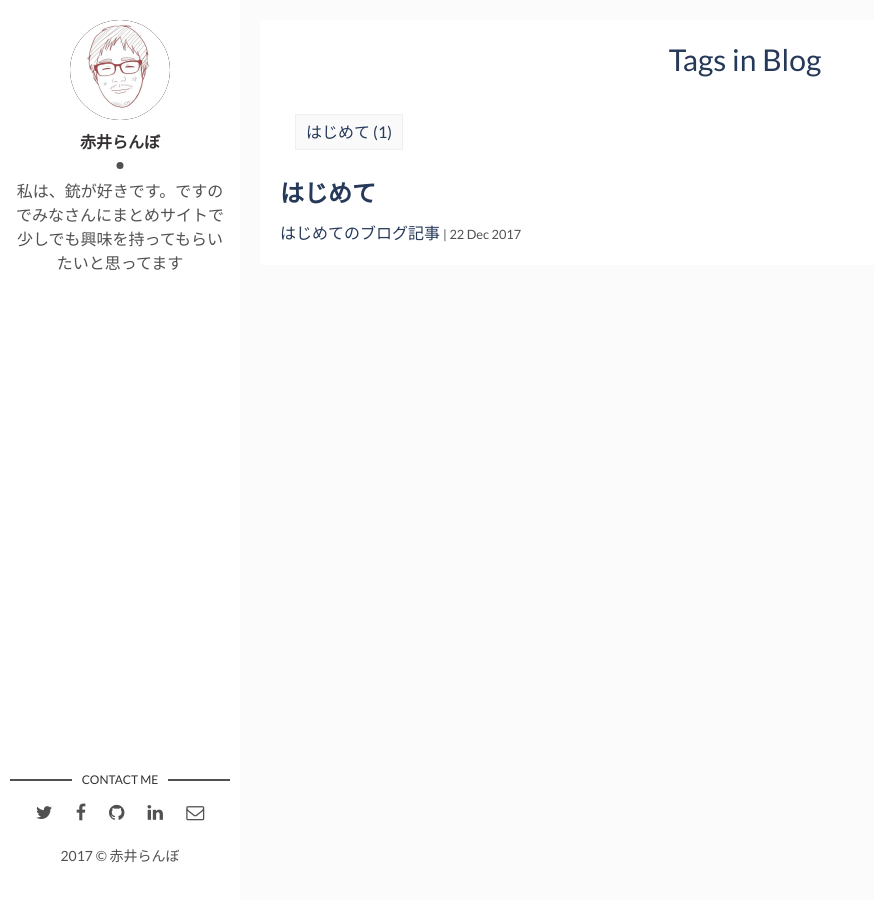
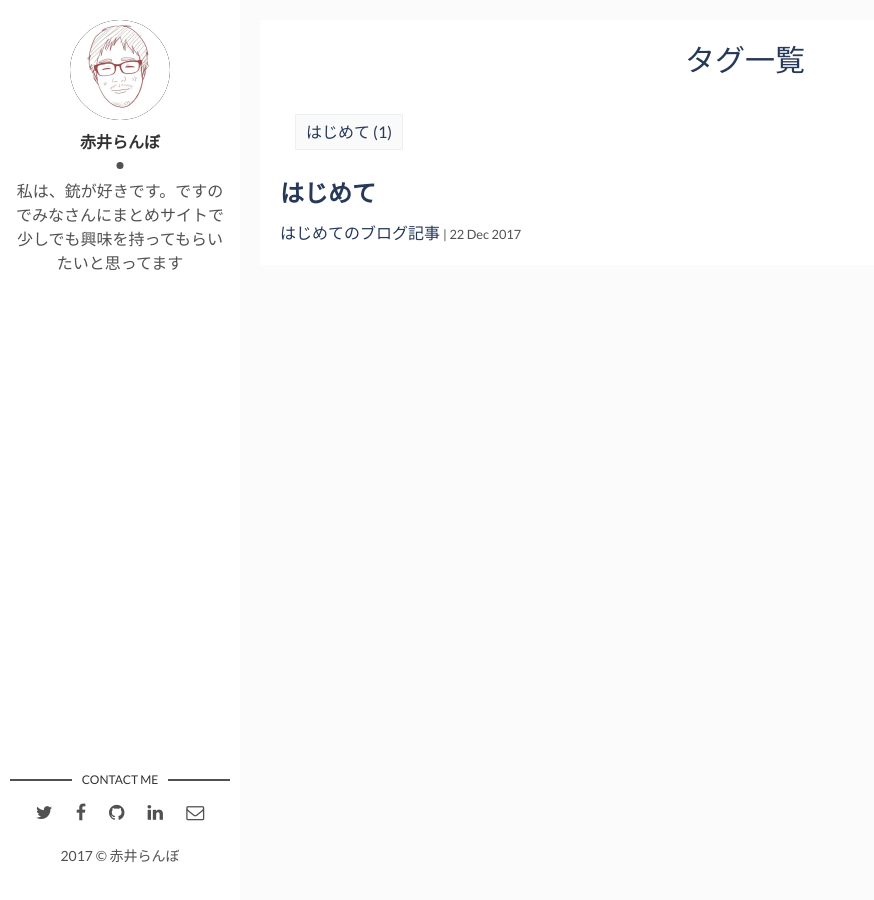
Before and after one commit to gunmanias/gunmanias, a Jekyll site: the page built from tags.html, in a window 1280 px wide. Shown: the whole page, without its empty margins (0-874 px from the left). Built offline with Jekyll 4.4.1, drawn with Linux system fonts in a browser that asks for light colours.

Commit message:
英語の所を日本語化

```diff
--- a/tags.html
+++ b/tags.html
@@ -1,13 +1,13 @@
 ---
 layout: main
-title: Tags
+title: タグ
 permalink: /tags/
 ---
 {% capture site_tags %}{% for tag in site.tags %}{{ tag | first }}{% unless forloop.last %},{% endunless %}{% endfor %}{% endcapture %}
 {% assign tag_words = site_tags | split:',' | sort %}
 
 <section class="blog-tags">
-  <h1>Tags in Blog</h1>
+  <h1>タグ一覧</h1>
   <ul class="tags">
 <!--  cycles through tag list and creates header row of all tags used in site with accompanying per-tag counts...-->
   {% for item in (0..site.tags.size) %}{% unless forloop.last %}
```
